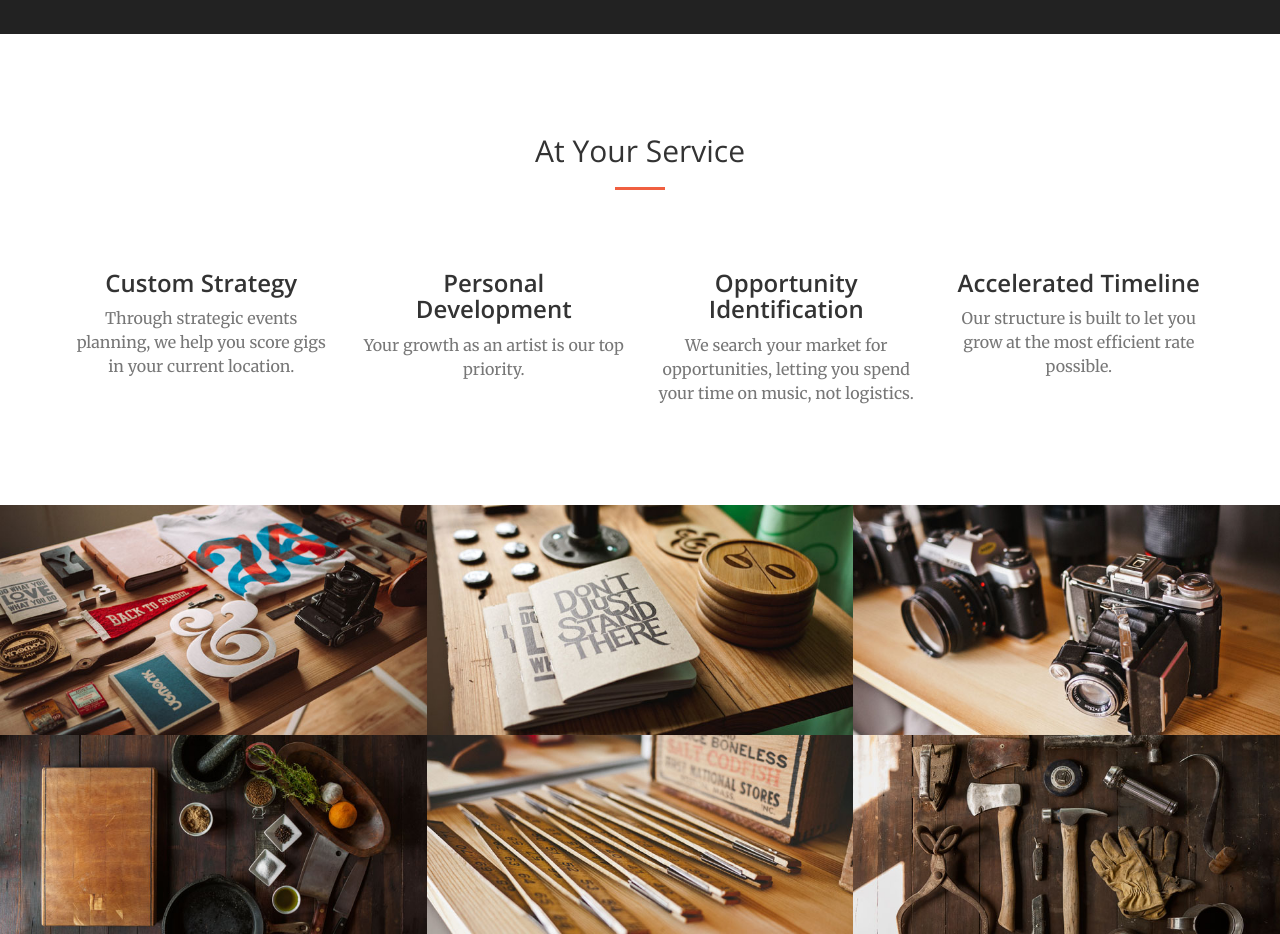
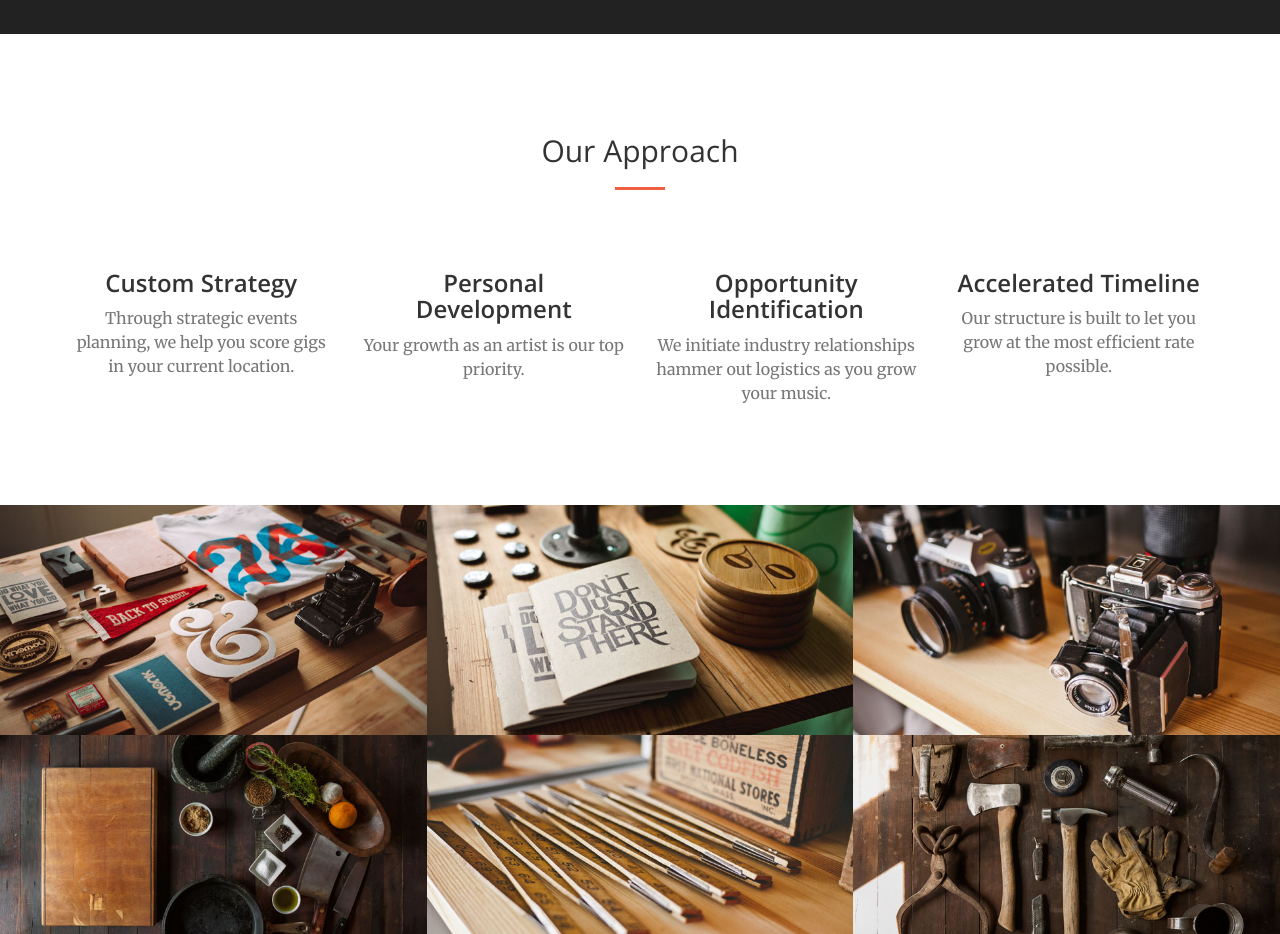
Before and after one commit to efreethy/talent-management, a website: page public/index.html in a window 1280 px wide. Shown: the part 1160-2094 px from the top of the page. Drawn offline with nearby package versions, Linux system fonts and the light colour scheme; files that its build step writes are made by us from their sources.

Commit message:
update marketing language

```diff
--- a/public/index.html
+++ b/public/index.html
@@ -96,7 +96,7 @@
         <div class="container">
             <div class="row">
                 <div class="col-lg-12 text-center">
-                    <h2 class="section-heading">At Your Service</h2>
+                    <h2 class="section-heading">Our Approach</h2>
                     <hr class="primary">
                 </div>
             </div>
@@ -121,7 +121,7 @@
                     <div class="service-box">
                         <i class="fa fa-4x a-key text-primary sr-icons"></i>
                         <h3>Opportunity Identification</h3>
-                        <p class="text-muted">We search your market for opportunities, letting you spend your time on music, not logistics.</p>
+                        <p class="text-muted">We initiate industry relationships hammer out logistics as you grow your music.</p>
                     </div>
                 </div>
                 <div class="col-lg-3 col-md-6 text-center">
```
